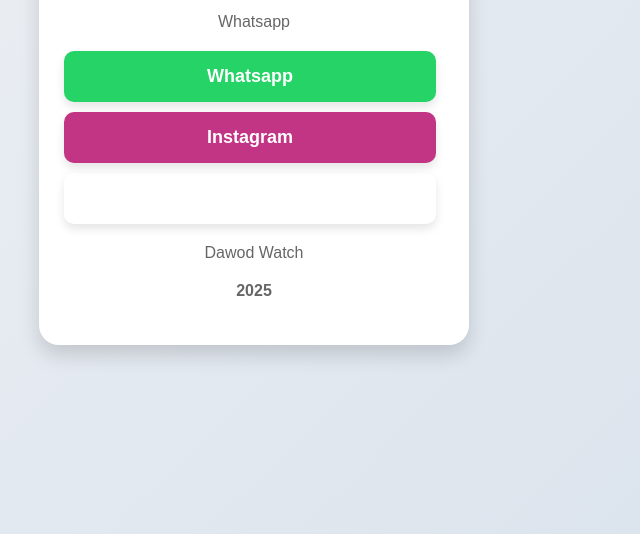
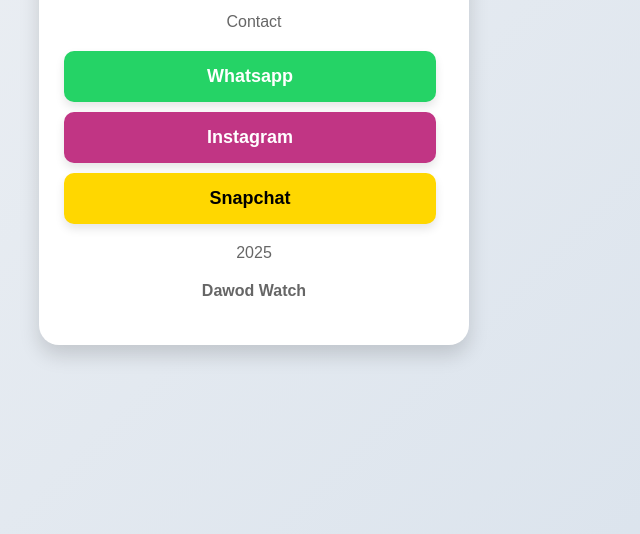
Before and after one commit to R404xx/dawod99xz, a plain HTML site: page index.html in a window 1280 px wide. Shown: the part 266-800 px from the top of the page, without its empty margins (386-1026 px from the left). Drawn offline with Linux system fonts and the light colour scheme.

Commit message:
Update index.html

```diff
--- a/index.html
+++ b/index.html
@@ -17,7 +17,7 @@
             height: 100vh;
         }
         .container {
-            width: 100%;
+            width: 90%;
             max-width: 380px;
             padding: 25px;
             background: white;
@@ -59,7 +59,8 @@
         .viber { background: #7360F2; }
         .call { background: #005A9C; }
         .instagram { background: #C13584; }
-        .snap { background: #FFD700; }
+        .messenger { background: #0084FF; }
+        .snap { background: #FFD700; color: black; }
         .footer {
             margin-top: 20px;
             font-size: 14px;
@@ -75,15 +76,15 @@
 <body>
     <div class="container">
         <h1>Dawod Watch</h1>
-        <p>Whatsapp</p>
+        <p>Contact</p>
 
         <a href="#" class="button whatsapp">Whatsapp</a>
         <a href="#" class="button instagram">Instagram</a>
-        <a href="#" class="button messenger">Snap</a>
+        <a href="#" class="button snap">Snapchat</a>
 
         <div class="footer">
-            <p>Dawod Watch</p>
-            <p><strong>2025</strong></p>
+            <p>2025</p>
+            <p><strong>Dawod Watch</strong></p>
         </div>
     </div>
 </body>
```
